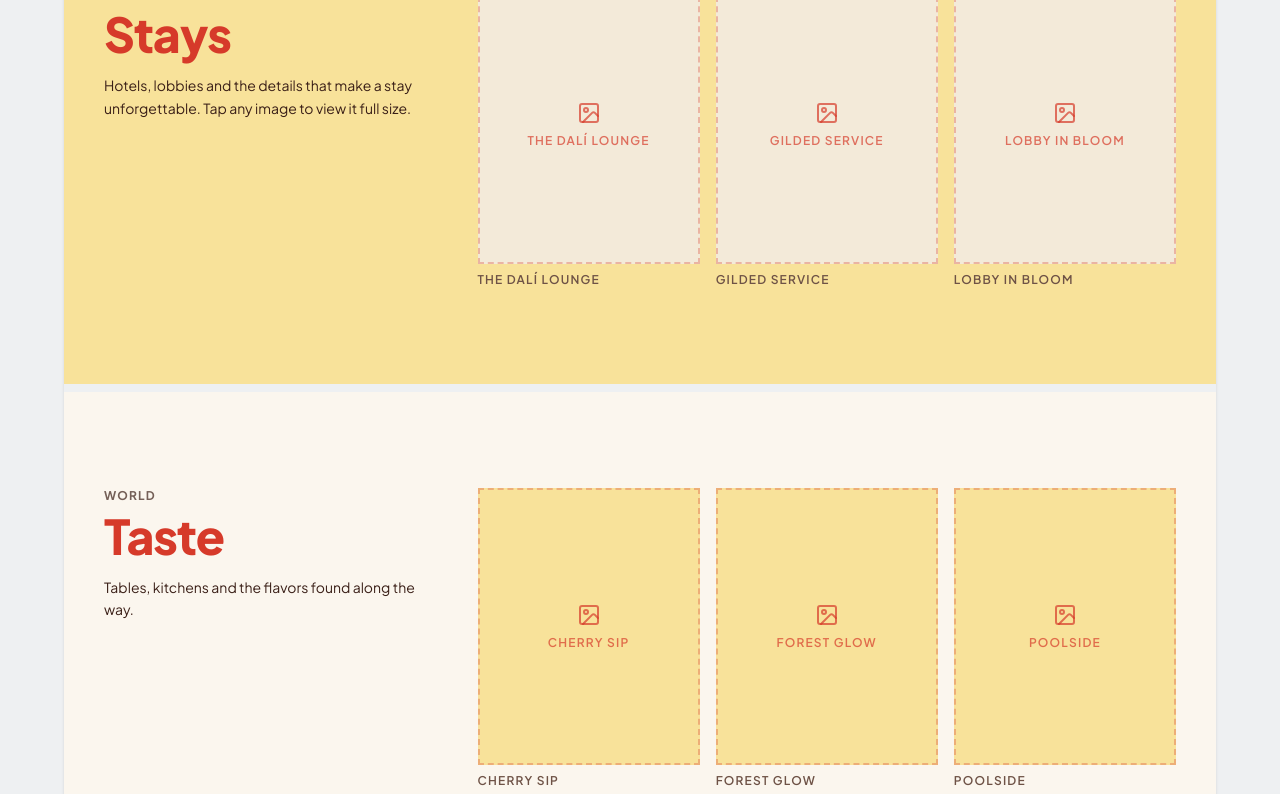
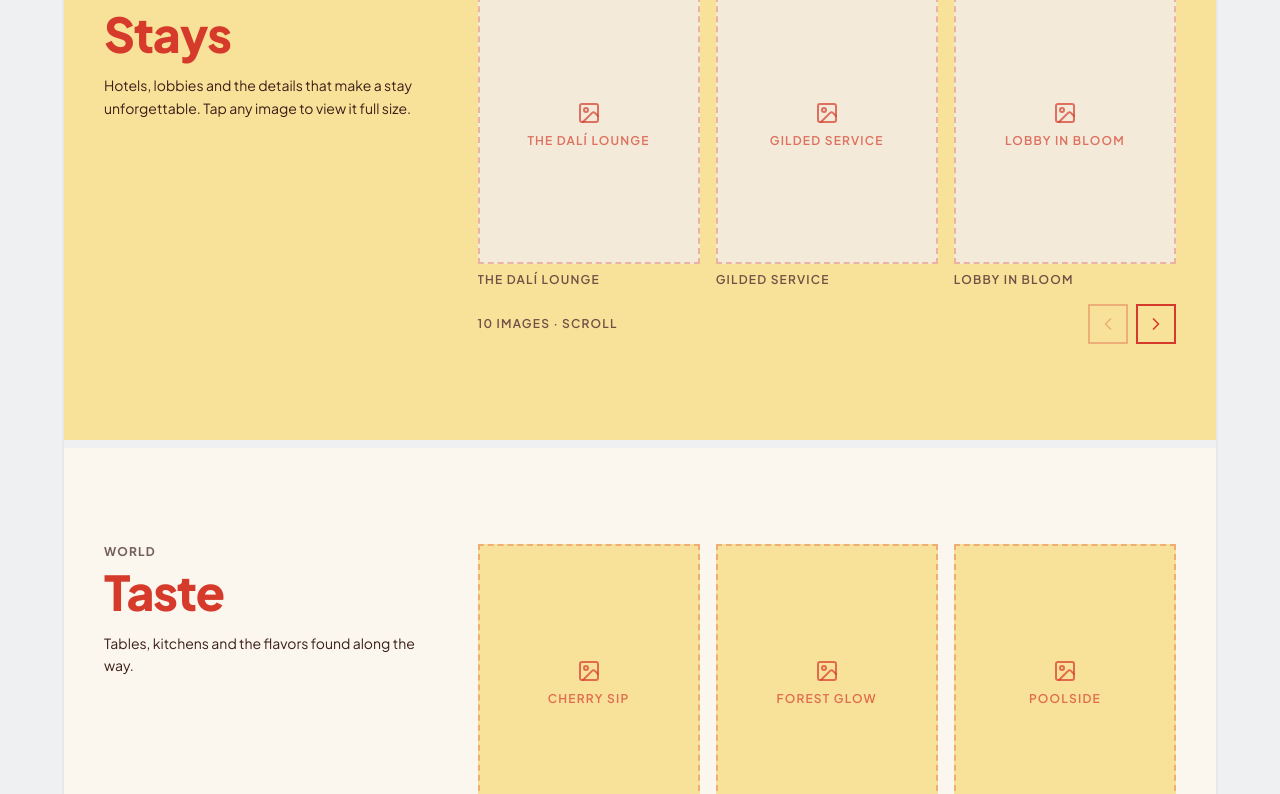
Before and after one commit to abousamra3773/geraldine, a Next.js app: page / in a window 1280 px wide. Shown: the part 1206-2000 px from the top of the page. Built offline with nearby package versions, Linux system fonts and the light colour scheme.

Commit message:
Turn section galleries into 10-item horizontal scroll strips

```diff
--- a/app/globals.css
+++ b/app/globals.css
@@ -71,3 +71,10 @@
     @apply bg-background text-foreground font-sans;
   }
 }
+
+@utility no-scrollbar {
+  scrollbar-width: none;
+  &::-webkit-scrollbar {
+    display: none;
+  }
+}
--- a/components/gallery.tsx
+++ b/components/gallery.tsx
@@ -1,6 +1,6 @@
 'use client'
 
-import { useCallback, useEffect, useState } from 'react'
+import { useCallback, useEffect, useRef, useState } from 'react'
 import Image from 'next/image'
 import { ChevronLeft, ChevronRight, X } from 'lucide-react'
 import type { GalleryItem } from '@/lib/content'
@@ -43,11 +43,38 @@ export function Gallery({
 
   const active = activeIndex !== null ? viewable[activeIndex] : null
 
+  const trackRef = useRef<HTMLUListElement>(null)
+  const [atStart, setAtStart] = useState(true)
+  const [atEnd, setAtEnd] = useState(false)
+
+  const updateEdges = useCallback(() => {
+    const el = trackRef.current
+    if (!el) return
+    setAtStart(el.scrollLeft <= 4)
+    setAtEnd(el.scrollLeft + el.clientWidth >= el.scrollWidth - 4)
+  }, [])
+
+  const scrollTrack = (direction: 1 | -1) => {
+    const el = trackRef.current
+    if (!el) return
+    el.scrollBy({ left: direction * el.clientWidth, behavior: 'smooth' })
+  }
+
   return (
     <>
-      <ul className="grid grid-cols-2 gap-3 sm:gap-4 md:grid-cols-3">
-        {items.map((item, i) => (
-          <li key={item.src ?? item.caption} className={cn(i === 0 && 'col-span-2 md:col-span-1')}>
+      <div className="flex min-w-0 flex-col gap-4">
+      <ul
+        ref={trackRef}
+        onScroll={updateEdges}
+        tabIndex={0}
+        aria-label={t.gallery.label}
+        className="no-scrollbar flex snap-x snap-mandatory gap-4 overflow-x-auto overscroll-x-contain scroll-smooth focus-visible:outline-2 focus-visible:outline-offset-4 focus-visible:outline-primary"
+      >
+        {items.map((item) => (
+          <li
+            key={item.src ?? item.caption}
+            className="w-[78%] shrink-0 snap-start sm:w-[calc((100%-1rem)/2)] md:w-[calc((100%-2rem)/3)]"
+          >
             <figure>
               {item.src ? (
                 <button
@@ -76,6 +103,35 @@ export function Gallery({
           </li>
         ))}
       </ul>
+
+      <div className="flex items-center justify-between gap-4">
+        <p className="text-xs font-semibold uppercase tracking-widest text-muted-foreground" aria-live="polite">
+          {t.gallery.count(items.length)}
+        </p>
+        <div className="flex gap-2">
+          <button
+            type="button"
+            onClick={() => scrollTrack(-1)}
+            disabled={atStart}
+            className={cn(
+              'border-2 border-primary p-2 text-primary transition-colors hover:bg-primary hover:text-primary-foreground disabled:pointer-events-none disabled:opacity-30',
+            )}
+          >
+            <ChevronLeft className="size-5" aria-hidden="true" />
+            <span className="sr-only">{t.gallery.previous}</span>
+          </button>
+          <button
+            type="button"
+            onClick={() => scrollTrack(1)}
+            disabled={atEnd}
+            className="border-2 border-primary p-2 text-primary transition-colors hover:bg-primary hover:text-primary-foreground disabled:pointer-events-none disabled:opacity-30"
+          >
+            <ChevronRight className="size-5" aria-hidden="true" />
+            <span className="sr-only">{t.gallery.next}</span>
+          </button>
+        </div>
+      </div>
+      </div>
 
       {active && (
         <div
--- a/lib/content.ts
+++ b/lib/content.ts
@@ -47,7 +47,20 @@ export function localizeItems(items: LocalizedGalleryItem[], locale: Locale): Ga
   return items.map((item) => ({ src: item.src, alt: item.alt[locale], caption: item.caption[locale] }))
 }
 
-export const stays: LocalizedGalleryItem[] = [
+const GALLERY_SIZE = 10
+
+function fillGallery(items: LocalizedGalleryItem[], label: Localized): LocalizedGalleryItem[] {
+  const extras = Array.from({ length: Math.max(0, GALLERY_SIZE - items.length) }, (_, i) => {
+    const n = String(items.length + i + 1).padStart(2, '0')
+    return {
+      alt: { en: `${label.en} image placeholder ${n}`, es: `Espacio para imagen de ${label.es} ${n}` },
+      caption: { en: `${label.en} ${n}`, es: `${label.es} ${n}` },
+    }
+  })
+  return [...items, ...extras]
+}
+
+export const stays: LocalizedGalleryItem[] = fillGallery([
   {
     alt: {
       en: 'Hotel lounge with white sofas, pink and grey cushions, and a large Dalí "Les Dîners de Gala" tapestry on the wall',
@@ -69,9 +82,9 @@ export const stays: LocalizedGalleryItem[] = [
     },
     caption: { en: 'Lobby in Bloom', es: 'Vestíbulo en Flor' },
   },
-]
+], { en: 'Stay', es: 'Estancia' })
 
-export const taste: LocalizedGalleryItem[] = [
+export const taste: LocalizedGalleryItem[] = fillGallery([
   {
     alt: {
       en: 'Close-up of glossy lips sipping through a curly red straw, glitter-red nails holding a Coca-Cola bottle',
@@ -93,9 +106,9 @@ export const taste: LocalizedGalleryItem[] = [
     },
     caption: { en: 'Poolside', es: 'Junto a la Piscina' },
   },
-]
+], { en: 'Taste', es: 'Gusto' })
 
-export const places: LocalizedGalleryItem[] = [
+export const places: LocalizedGalleryItem[] = fillGallery([
   {
     alt: {
       en: 'Woman in a camel blazer dress holding a yellow umbrella on a rainy, neon-lit city street at night',
@@ -117,14 +130,8 @@ export const places: LocalizedGalleryItem[] = [
     },
     caption: { en: 'Into the Blue', es: 'Hacia el Azul' },
   },
-]
+], { en: 'Place', es: 'Lugar' })
 
-export const moodBoard: LocalizedGalleryItem[] = [1, 2, 3].map((n) => ({
-  alt: { en: `Mood board placeholder ${n}`, es: `Espacio para mood board ${n}` },
-  caption: { en: `Mood 0${n}`, es: `Mood 0${n}` },
-}))
+export const moodBoard: LocalizedGalleryItem[] = fillGallery([], { en: 'Mood', es: 'Mood' })
 
-export const brands: LocalizedGalleryItem[] = [1, 2, 3].map((n) => ({
-  alt: { en: `Brand campaign placeholder ${n}`, es: `Espacio para campaña de marca ${n}` },
-  caption: { en: `Brand 0${n}`, es: `Marca 0${n}` },
-}))
+export const brands: LocalizedGalleryItem[] = fillGallery([], { en: 'Brand', es: 'Marca' })
--- a/lib/i18n.ts
+++ b/lib/i18n.ts
@@ -37,8 +37,10 @@ export const dictionary = {
     gallery: {
       open: (caption: string) => `Open ${caption} full size`,
       close: 'Close',
-      previous: 'Previous image',
-      next: 'Next image',
+    previous: 'Previous image',
+    next: 'Next image',
+    label: 'Image gallery, scroll horizontally',
+    count: (n: number) => `${n} images · Scroll`,
     },
     footer: {
       closingImage: 'Closing image',
@@ -82,8 +84,10 @@ export const dictionary = {
     gallery: {
       open: (caption: string) => `Abrir ${caption} en tamaño completo`,
       close: 'Cerrar',
-      previous: 'Imagen anterior',
-      next: 'Imagen siguiente',
+    previous: 'Imagen anterior',
+    next: 'Imagen siguiente',
+    label: 'Galería de imágenes, desplázate horizontalmente',
+    count: (n: number) => `${n} imágenes · Desliza`,
     },
     footer: {
       closingImage: 'Imagen de cierre',
```
